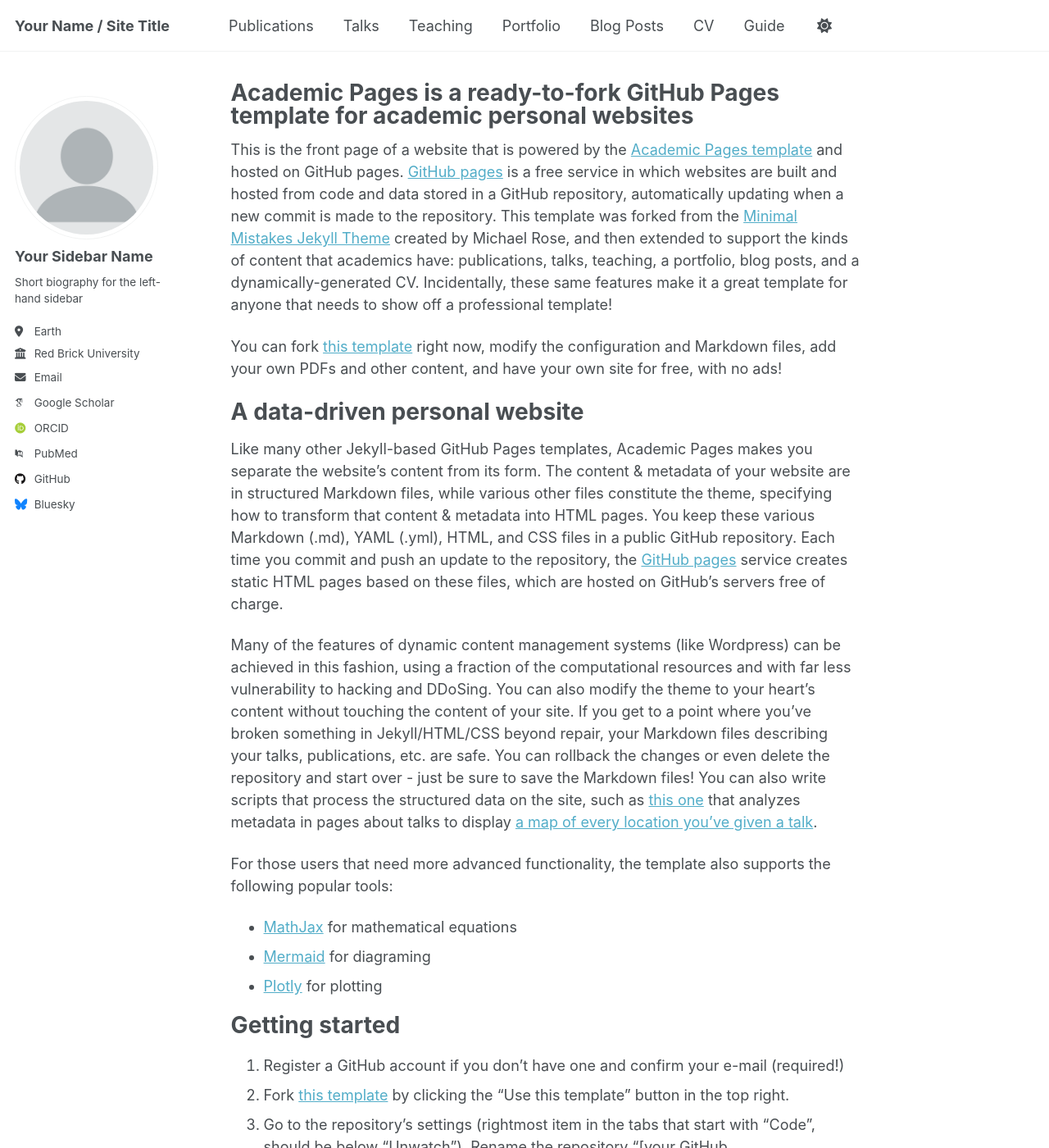
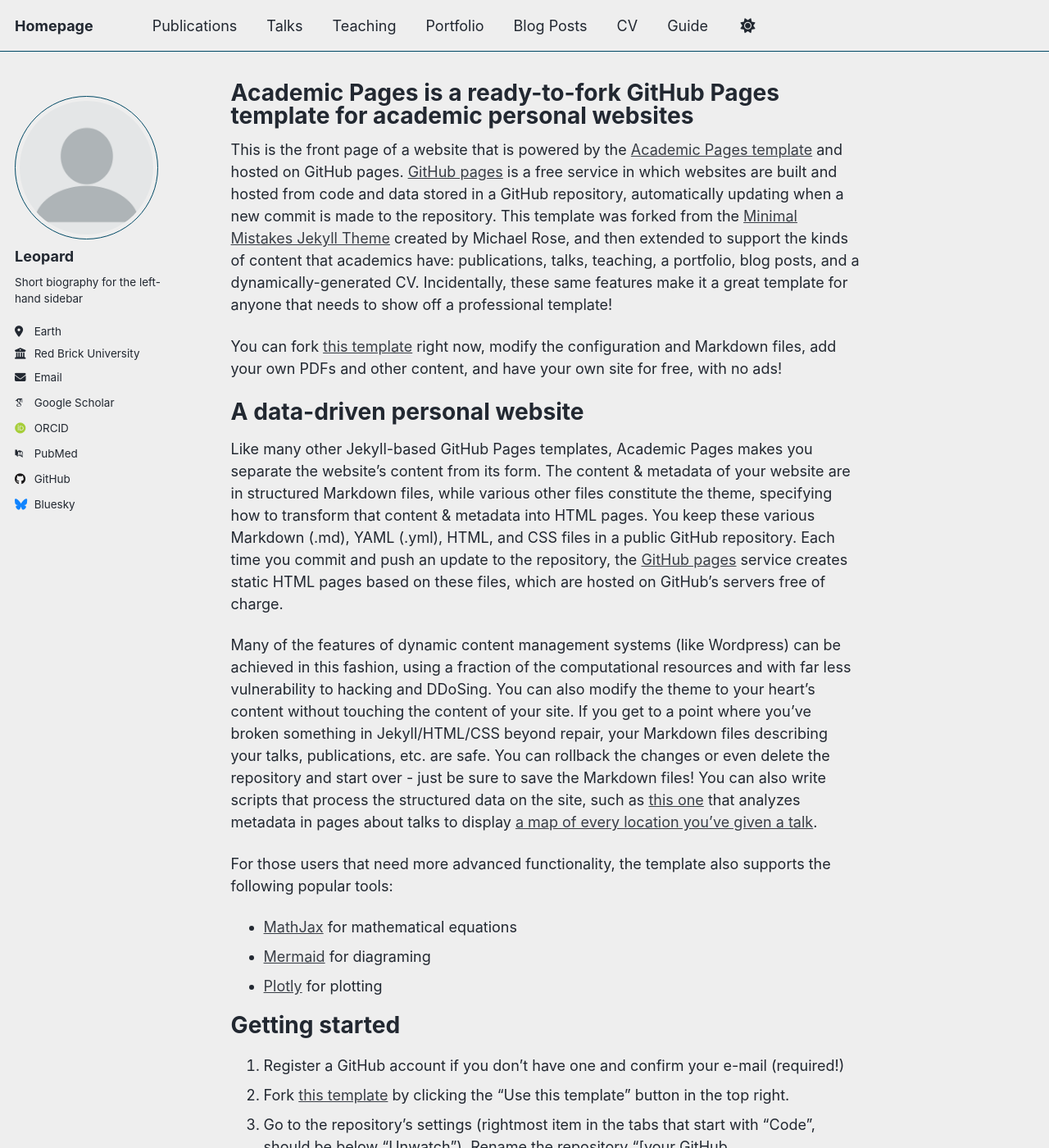
Before and after one commit to Leopard-HX/Leopard-HX.github.io, a Jekyll site: the page built from _pages/about.md, in a window 1280 px wide and 1400 px high. Shown: the whole window at 82% size. Built offline with Jekyll 4.4.1, drawn with Linux system fonts in a browser that asks for light colours; some web fonts are replaced; a script that is not in the unit is left out; some of the changed text lies outside the part shown.

Commit message:
Update site configuration with new theme and details

```diff
--- a/_config.yml
+++ b/_config.yml
@@ -8,15 +8,15 @@
 
 # Basic Site Settings
 locale                   : "en-US"
-site_theme               : "default" # Currently available options are "default", "air"
-title                    : "Your Name / Site Title"
+site_theme               : "air" # Currently available options are "default", "air"
+title                    : "Homepage"
 title_separator          : "-"
-name                     : &name "Your Name"
+name                     : &name "Leopard"
 description              : &description "Your Name's academic portfolio"   # Update this with a general description of your site, this is the default if not overridden by a page
-url                      : https://academicpages.github.io # The base hostname & protocol for your site e.g. "https://[your GitHub username].github.io",
+url                      : https://vzxc.cc # The base hostname & protocol for your site e.g. "https://[your GitHub username].github.io",
                                                            # or if you already have some other page hosted on Github then use "https://[your GitHub username].github.io/[Your Repo Name]"
 baseurl                  : "" # the subpath of your site, e.g. "/blog"
-repository               : "academicpages/academicpages.github.io"
+repository               : "Leopard-HX/Leopard-HX.github.io"
 
 # Site Author - The following control what appear as part of the author content on the side bar.
 #               If a field is blank the icon and link will not appear, otherwise it will be shown.
@@ -24,7 +24,7 @@ repository               : "academicpages/academicpages.github.io"
 author:
   # Biographic information
   avatar           : "profile.png"
-  name             : "Your Sidebar Name"
+  name             : "Leopard"
   pronouns         : # example: "she/her"
   bio              : "Short biography for the left-hand sidebar"
   location         : "Earth"
```
